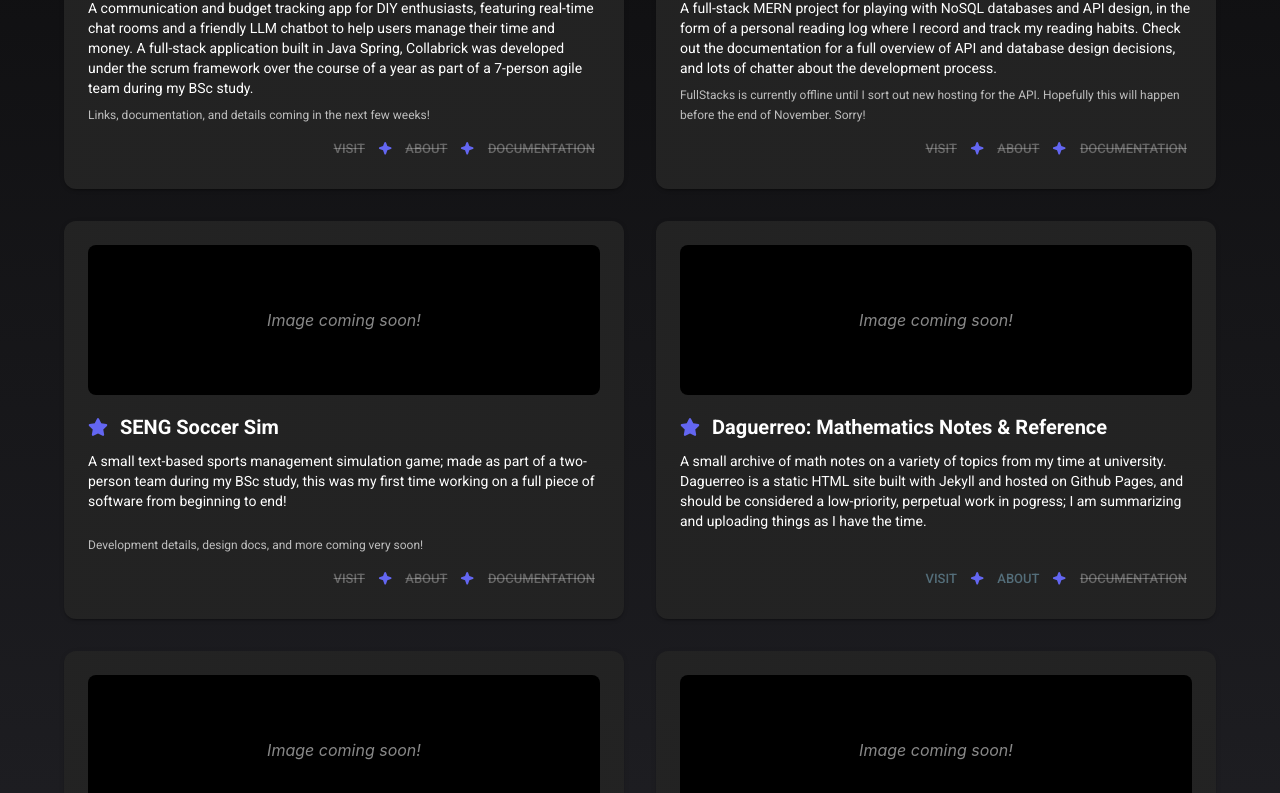
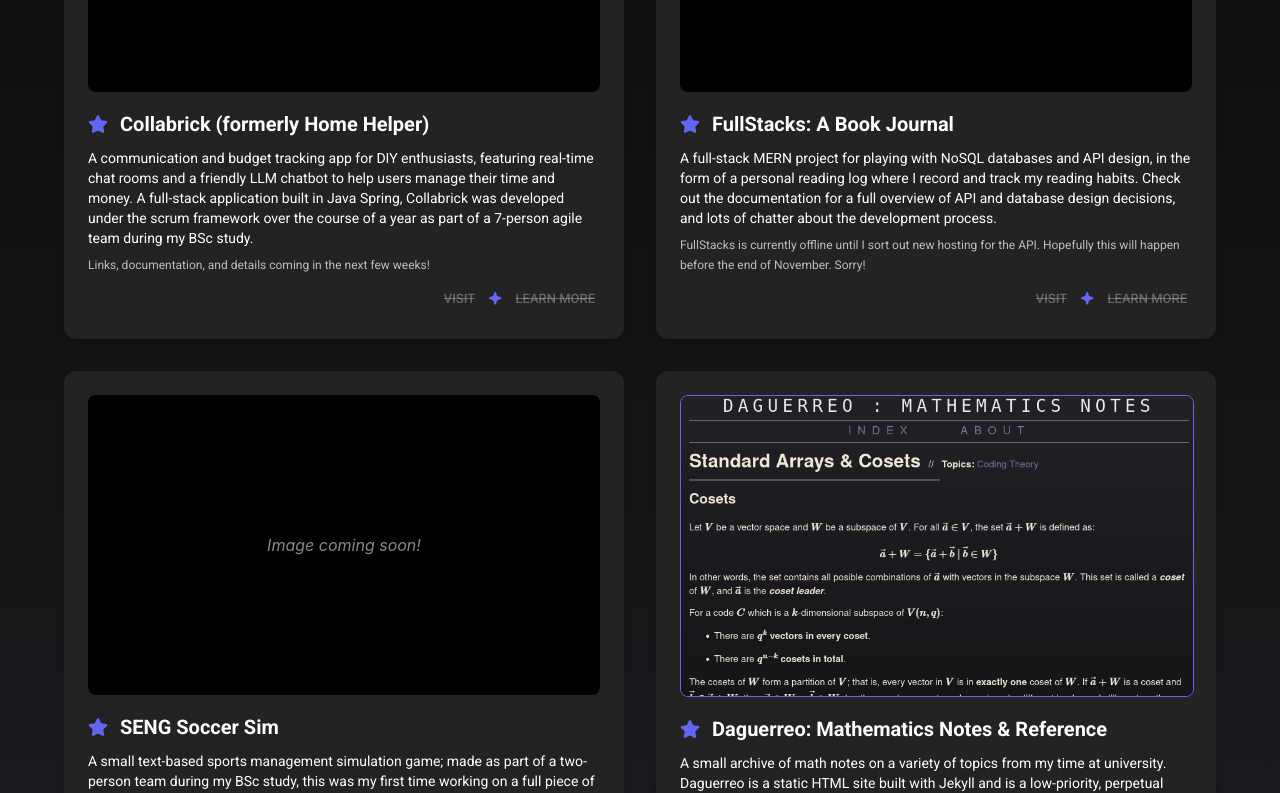
Before and after one commit to cosmo-memories/cosmo-memories.github.io, a React (Vite) app: page /projects in a window 1280 px wide. Shown: the part 360-1153 px from the top of the page. Built offline with nearby package versions, Linux system fonts and the light colour scheme.

Commit message:
add daguerreo image to projects

```diff
--- a/src/pages/Projects.tsx
+++ b/src/pages/Projects.tsx
@@ -27,10 +27,11 @@ const projectData: ProjectCardProps[] = [
     title: "Daguerreo: Mathematics Notes & Reference",
     links: [
       { label: "VISIT", href: "https://cosmo-memories.github.io/math/" },
-      { label: "ABOUT", href: "https://cosmo-memories.github.io/math/about.html" },
+      { label: "LEARN MORE", href: "https://cosmo-memories.github.io/math/about.html" },
     ],
+    image: "/src/assets/images/daguerreo.png",
     description:
-      "A small archive of math notes on a variety of topics from my time at university. Daguerreo is a static HTML site built with Jekyll and hosted on Github Pages, and should be considered a low-priority, perpetual work in pogress; I am summarizing and uploading things as I have the time.",
+      "A small archive of math notes on a variety of topics from my time at university. Daguerreo is a static HTML site built with Jekyll and is a low-priority, perpetual work in pogress; I am summarizing and uploading things as I have the time.",
   },
   {
     title: "Coming Soon: Memoria Blog 2.0",
@@ -45,7 +46,7 @@ const projectData: ProjectCardProps[] = [
   },
 ];
 
-const linkLabels = ["VISIT", "ABOUT", "DOCUMENTATION"] as const;
+const linkLabels = ["VISIT", "LEARN MORE"] as const;
 
 function Projects() {
   return (
@@ -62,10 +63,17 @@ function Projects() {
               <Grid item xs={12} md={6} key={index} sx={{ display: "flex" }}>
                 <Paper sx={{ p: 3, borderRadius: 3, flexGrow: 1, display: "flex", flexDirection: "column", minHeight: 350 }}
                        className="bounce" elevation={2} >
-                  <Box sx={{ width: "100%", height: 150, backgroundColor: "#000000ff", borderRadius: 2, mb: 2,
-                             display: "flex", alignItems: "center", justifyContent: "center", color: "#888", fontStyle: "italic", flexShrink: 0 }}>
-                    Image coming soon!
-                  </Box>
+
+                {projectData[index].image ? (
+                    <Box component="img" src={projectData[index].image} alt={title}
+                         sx={{ width: "100%", height: 300, objectFit: "cover", borderRadius: 2, mb: 2, flexShrink: 0,
+                               border: "1px solid #6366f1", "&:hover": { borderColor: "#6390f1" } }}/>
+                  ) : (
+                    <Box sx={{ width: "100%", height: 300, backgroundColor: "#000000ff", borderRadius: 2, mb: 2,
+                              display: "flex", alignItems: "center", justifyContent: "center", color: "#888", fontStyle: "italic", flexShrink: 0 }}>
+                      Image coming soon!
+                    </Box>
+                  )}
 
                   <Typography variant="h6" fontWeight="bold" mb={1}>
                     <Box sx={{ display: "flex", alignItems: "center", gap: 1.5 }}>
--- a/src/types/Projects.ts
+++ b/src/types/Projects.ts
@@ -8,4 +8,5 @@ export type ProjectCardProps = {
     description: string;
     links?: ProjectLink[];
     note?: string;
+    image?: string;
 };
```
Also changed, not shown: src/assets/images/daguerreo.png (added).
